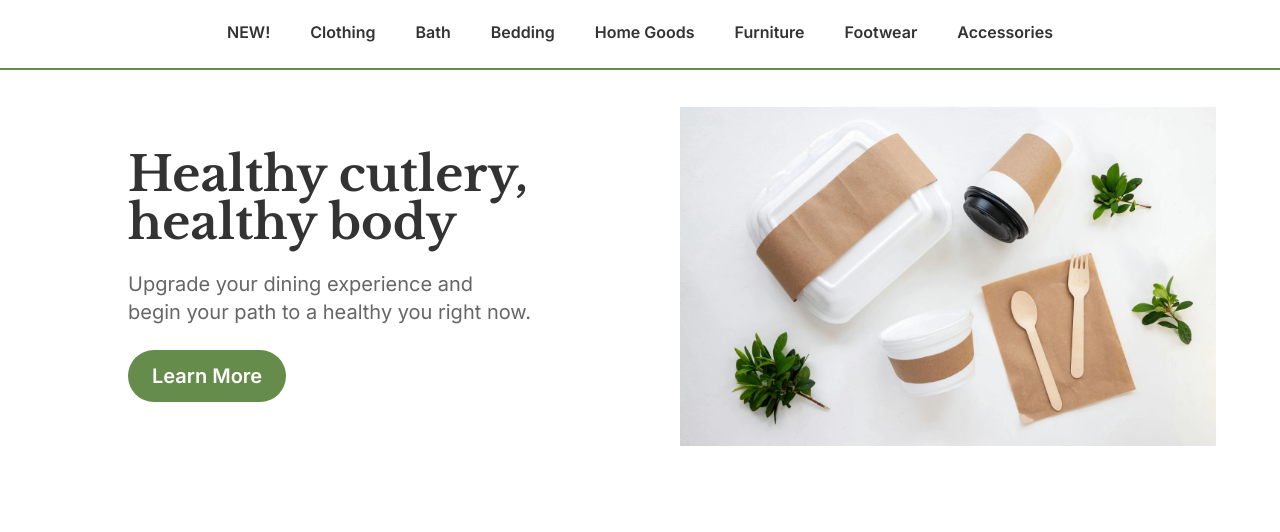
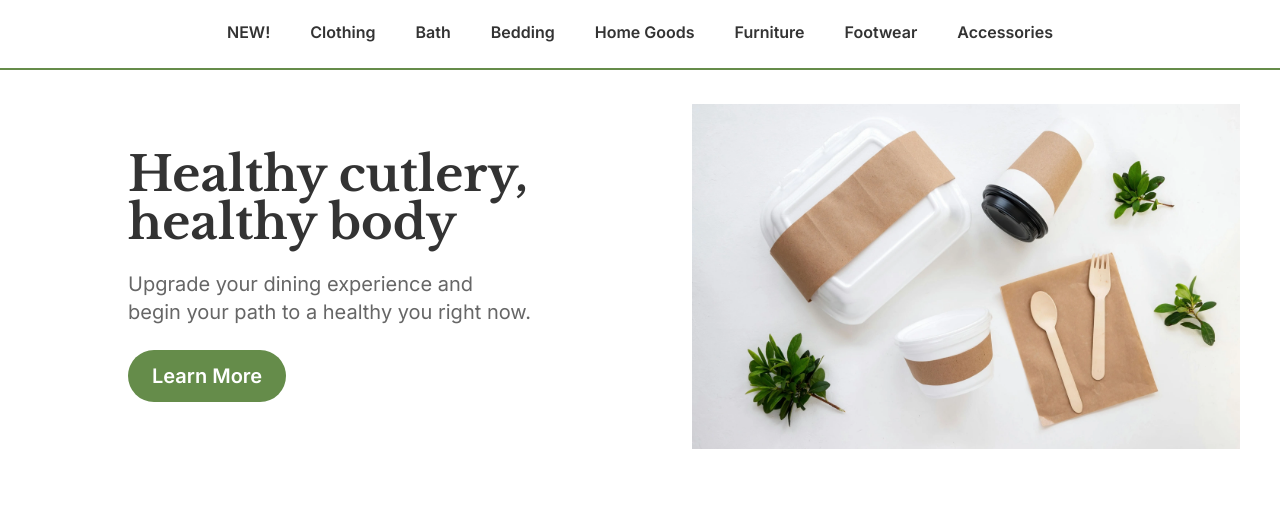
Before and after one commit to faracutrisfa/EcoShop, a React (Vite) app: page / in a window 1280 px wide. Shown: the part 140-672 px from the top of the page. Built offline with nearby package versions, Linux system fonts and the light colour scheme.

Commit message:
style: add responsive hero component

```diff
--- a/src/components/HomePage/Hero.jsx
+++ b/src/components/HomePage/Hero.jsx
@@ -21,7 +21,7 @@ const Hero = () => {
 
     return (
         <section
-            className="relative px-4 md:px-10 lg:px-16 flex justify-center lg:justify-between items-center"
+            className="relative px-4 md:px-10 lg:pl-16 flex justify-center lg:justify-between items-center"
             style={{
                 backgroundImage: isSmallScreen ? `url(${heroImage})` : 'none',
                 backgroundSize: 'cover',
```
